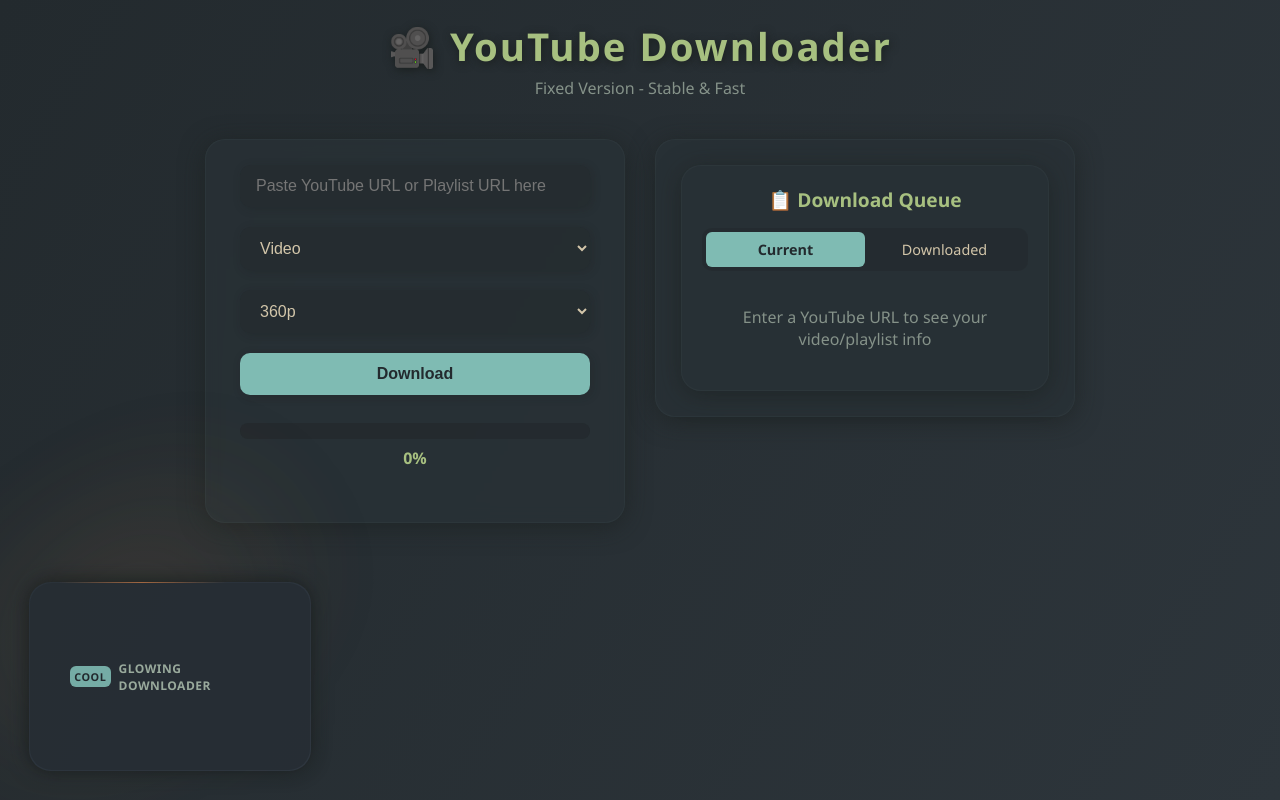
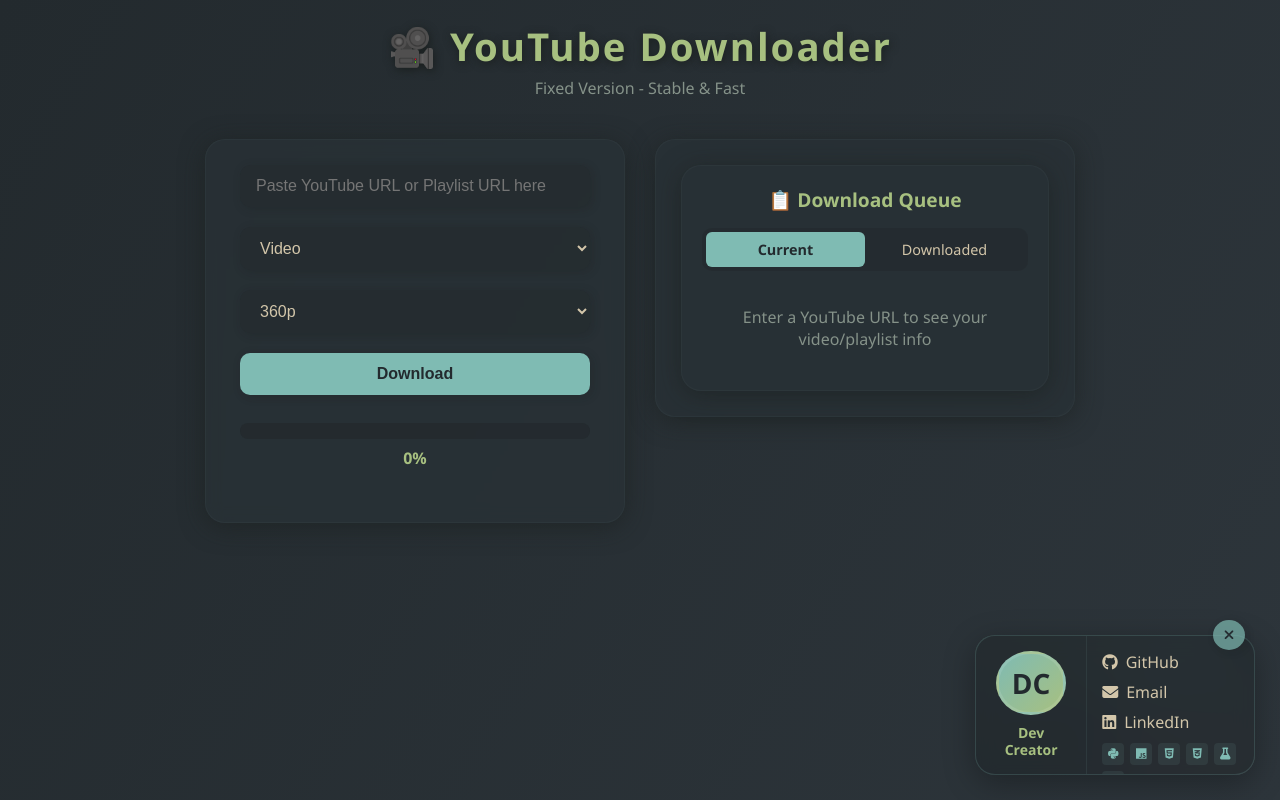
Before and after one commit to Sou1lah/YT-Downloader, a Flask app: page / in a window 1280 px wide. Run offline with Flask 3, Linux system fonts and the light colour scheme; parts of the project's set-up code (start-up, migrations or seed data) failed here and were passed over.

Commit message:
making i fit for railway

```diff
--- a/templates/index.html
+++ b/templates/index.html
@@ -17,22 +17,6 @@
             --progress-orange: #ffb347;
             --progress-green: #4caf50;
             --progress-red: #e67e80;
-
-            /* Glow card custom properties */
-            --card-color: hsl(210deg 15% 18%);
-            --text-color: #a7b8a8;
-            --card-radius: 24px;
-            --card-width: 320px;
-            --border-width: 2px;
-            --hue-speed: 0.8;
-            --animation-speed: 6s;
-            --interaction-speed: 0.55s;
-            --glow-scale: 1.5;
-            --scale-factor: 1;
-            --glow-blur: 6;
-            --glow-opacity: 0.6;
-            --glow-radius: 100;
-            --glow-rotate-unit: 1deg;
         }
 
         * {
@@ -58,7 +42,9 @@
             overflow-x: hidden;
         }
 
-        /* Glowing card styles */
+        /* =============================== */
+        /* GLOWING PERSONAL CARD STYLES */
+        /* =============================== */
         @property --hue {
             syntax: "<number>";
             inherits: true;
@@ -117,254 +103,283 @@
             initial-value: 0;
         }
 
-        .glow-card {
+        .glowing-card-container {
             position: fixed;
-            bottom: 30px;
-            left: 30px;
-            width: var(--card-width);
-            width: min(280px, var(--card-width));
-            aspect-ratio: 1.5/1;
-            color: var(--ef-fg);
+            bottom: 25px;
+            right: 25px;
+            z-index: 999;
+            width: 280px;
+            height: 140px;
+            pointer-events: none;
+        }
+
+        .glowing-card {
+            position: absolute;
+            width: 100%;
+            height: 100%;
+            border-radius: 20px;
+            background: rgba(35, 42, 46, 0.85);
+            backdrop-filter: blur(10px);
+            border: 1px solid rgba(127, 187, 179, 0.2);
+            box-shadow: 0 8px 32px rgba(0, 0, 0, 0.3);
+            display: flex;
+            overflow: hidden;
+            pointer-events: auto;
+            transition: all 0.3s ease;
+            transform: translateY(0);
+        }
+
+        .glowing-card:hover {
+            transform: translateY(-5px);
+            box-shadow: 0 12px 40px rgba(0, 0, 0, 0.4);
+            border-color: rgba(127, 187, 179, 0.4);
+        }
+
+        .glow-effect {
+            position: absolute;
+            width: 100%;
+            height: 100%;
+            border-radius: 20px;
+            overflow: hidden;
+            z-index: -1;
+        }
+
+        .glow-effect::before {
+            content: '';
+            position: absolute;
+            top: -50%;
+            left: -50%;
+            width: 200%;
+            height: 200%;
+            background: conic-gradient(
+                from 0deg,
+                transparent,
+                rgba(167, 192, 128, 0.2),
+                rgba(127, 187, 179, 0.3),
+                rgba(230, 126, 128, 0.2),
+                transparent
+            );
+            animation: rotateGlow 4s linear infinite;
+            filter: blur(20px);
+            opacity: 0.7;
+        }
+
+        @keyframes rotateGlow {
+            0% {
+                transform: rotate(0deg);
+            }
+            100% {
+                transform: rotate(360deg);
+            }
+        }
+
+        .profile-section {
+            width: 40%;
+            display: flex;
+            flex-direction: column;
+            align-items: center;
+            justify-content: center;
+            padding: 15px;
+            border-right: 1px solid rgba(127, 187, 179, 0.1);
+        }
+
+        .profile-pic {
+            width: 70px;
+            height: 70px;
+            border-radius: 50%;
+            background: linear-gradient(135deg, #7fbbb3, #a7c080);
             display: flex;
             align-items: center;
             justify-content: center;
-            z-index: 100;
-            border-radius: var(--card-radius);
+            font-size: 28px;
+            color: #232a2e;
+            font-weight: bold;
+            margin-bottom: 10px;
+            border: 3px solid rgba(255, 255, 255, 0.1);
+        }
+
+        .profile-name {
+            font-size: 14px;
+            font-weight: 600;
+            color: var(--ef-accent);
+            text-align: center;
+            line-height: 1.2;
+        }
+
+        .info-section {
+            width: 60%;
+            padding: 15px;
+            display: flex;
+            flex-direction: column;
+            justify-content: space-between;
+        }
+
+        .contact-info {
+            display: flex;
+            flex-direction: column;
+            gap: 8px;
+            margin-bottom: 10px;
+        }
+
+        .contact-item {
+            display: flex;
+            align-items: center;
+            gap: 8px;
+            font-size: 12px;
+            color: var(--ef-fg-muted);
+            transition: color 0.2s;
+        }
+
+        .contact-item:hover {
+            color: var(--ef-accent3);
+        }
+
+        .contact-item i {
+            font-size: 14px;
+            color: var(--ef-accent);
+            width: 16px;
+            text-align: center;
+        }
+
+        .contact-link {
+            text-decoration: none;
+            color: inherit;
+            display: flex;
+            align-items: center;
+            gap: 8px;
+            transition: all 0.2s;
+        }
+
+        .contact-link:hover {
+            color: var(--ef-accent3);
+            transform: translateX(2px);
+        }
+
+        .tech-stack {
+            display: flex;
+            gap: 6px;
+            flex-wrap: wrap;
+        }
+
+        .tech-icon {
+            width: 22px;
+            height: 22px;
+            background: rgba(127, 187, 179, 0.1);
+            border-radius: 4px;
+            display: flex;
+            align-items: center;
+            justify-content: center;
+            font-size: 12px;
+            color: var(--ef-accent3);
+            transition: all 0.2s;
+        }
+
+        .tech-icon:hover {
+            background: rgba(127, 187, 179, 0.2);
+            transform: translateY(-2px);
+        }
+
+        /* Toggle button for the card */
+        .card-toggle {
+            position: absolute;
+            top: -15px;
+            right: 10px;
+            background: var(--ef-accent3);
+            color: #232a2e;
+            border: none;
+            border-radius: 50%;
+            width: 30px;
+            height: 30px;
+            display: flex;
+            align-items: center;
+            justify-content: center;
             cursor: pointer;
-            transition: transform 0.3s ease;
-            opacity: 0.9;
+            font-size: 14px;
+            font-weight: bold;
+            z-index: 1000;
+            transition: all 0.2s;
+            opacity: 0.7;
+            pointer-events: auto;
+        }
 
-            &:hover {
-                transform: translateY(-5px);
-                opacity: 1;
+        .card-toggle:hover {
+            opacity: 1;
+            transform: scale(1.1);
+        }
 
-                > div {
-                    mix-blend-mode: darken;
-                    --text-color: var(--ef-accent);
-                    box-shadow: 0 0 calc(var(--white-shadow) * 1px)
-                        calc(var(--white-shadow) * 0.15px) rgba(167, 192, 128, 0.2);
-                    animation: shadow-pulse calc(var(--animation-speed) * 2) linear infinite;
-                    &:before {
-                        --bg-size: 15;
-                        animation-play-state: paused;
-                        transition: --bg-size var(--interaction-speed) ease;
-                    }
-                }
-                .glow {
-                    --glow-blur: 1.5;
-                    --glow-opacity: 0.6;
-                    --glow-scale: 2.5;
-                    --glow-radius: 0;
-                    --rotate: 900;
-                    --glow-rotate-unit: 0;
-                    --scale-factor: 1.25;
-                    animation-play-state: paused;
+        /* Hide/show animation */
+        .glowing-card-container.hidden {
+            transform: translateX(100%);
+            opacity: 0;
+            pointer-events: none;
+        }
 
-                    &:after {
-                        --glow-translate-y: 0;
-                        animation-play-state: paused;
-                        transition: --glow-translate-y 0s ease, --glow-blur 0.05s ease,
-                            --glow-opacity 0.05s ease, --glow-scale 0.05s ease,
-                            --glow-radius 0.05s ease;
-                    }
-                }
+        .glowing-card-container.hidden .glowing-card {
+            transform: translateX(100%);
+        }
+
+        /* Responsive design */
+        @media (max-width: 768px) {
+            .glowing-card-container {
+                width: 250px;
+                height: 130px;
+                bottom: 20px;
+                right: 20px;
             }
 
-            &:before,
-            &:after {
-                content: "";
-                display: block;
-                position: absolute;
-                width: 100%;
-                height: 100%;
-                border-radius: var(--card-radius);
+            .profile-pic {
+                width: 60px;
+                height: 60px;
+                font-size: 24px;
             }
 
-            > div {
-                position: absolute;
-                width: 100%;
-                height: 100%;
-                background: var(--card-color);
-                border-radius: calc(calc(var(--card-radius) * 0.9));
-                display: flex;
-                align-items: center;
-                justify-content: center;
-                font-weight: 800;
-                text-transform: uppercase;
-                font-stretch: 150%;
-                font-size: 14px;
-                font-size: clamp(12px, 1.5vmin, 18px);
-                color: var(--text-color);
-                padding: calc(var(--card-width) / 8);
-                letter-spacing: 0.5px;
-
-                span {
-                    display: inline-block;
-                    padding: 0.25em 0.4em;
-                    border-radius: 6px;
-                    background: var(--ef-accent3);
-                    color: var(--ef-bg);
-                    margin-right: 8px;
-                    font-weight: 900;
-                    font-size: 0.9em;
-                }
-
-                &:before {
-                    content: "";
-                    display: block;
-                    position: absolute;
-                    width: 100%;
-                    height: 100%;
-                    border-radius: calc(calc(var(--card-radius) * 0.9));
-                    box-shadow: 0 0 20px #1a1f1e;
-                    mix-blend-mode: color-burn;
-                    z-index: -1;
-                    background: hsl(210deg 15% 22%)
-                        radial-gradient(
-                            30% 30% at calc(var(--bg-x) * 1%) calc(var(--bg-y) * 1%),
-                            hsl(calc(calc(var(--hue) * var(--hue-speed)) * 1deg) 50% 70%)
-                                calc(0% * var(--bg-size)),
-                            hsl(calc(calc(var(--hue) * var(--hue-speed)) * 1deg) 45% 60%)
-                                calc(20% * var(--bg-size)),
-                            hsl(calc(calc(var(--hue) * var(--hue-speed)) * 1deg) 40% 50%)
-                                calc(40% * var(--bg-size)),
-                            transparent 100%
-                        );
-                    width: calc(100% + var(--border-width));
-                    height: calc(100% + var(--border-width));
-                    animation: hue-animation var(--animation-speed) linear infinite,
-                        rotate-bg var(--animation-speed) linear infinite;
-                    transition: --bg-size var(--interaction-speed) ease;
-                }
+            .profile-name {
+                font-size: 12px;
             }
 
-            .glow {
-                --glow-translate-y: 0;
-                display: block;
-                position: absolute;
-                width: calc(var(--card-width) / 5);
-                height: calc(var(--card-width) / 5);
-                animation: rotate var(--animation-speed) linear infinite;
-                transform: rotateZ(calc(var(--rotate) * var(--glow-rotate-unit)));
-                transform-origin: center;
-                border-radius: calc(var(--glow-radius) * 10px);
-                z-index: -1;
+            .contact-item {
+                font-size: 11px;
+            }
 
-                &:after {
-                    content: "";
-                    display: block;
-                    z-index: -2;
-                    filter: blur(calc(var(--glow-blur) * 10px));
-                    width: 130%;
-                    height: 130%;
-                    left: -15%;
-                    top: -15%;
-                    background: hsl(
-                        calc(calc(var(--hue) * var(--hue-speed)) * 1deg) 40% 50%
-                    );
-                    position: relative;
-                    border-radius: calc(var(--glow-radius) * 10px);
-                    animation: hue-animation var(--animation-speed) linear infinite;
-                    transform: scaleY(calc(var(--glow-scale) * var(--scale-factor) / 1.1))
-                        scaleX(calc(var(--glow-scale) * var(--scale-factor) * 1.2))
-                        translateY(calc(var(--glow-translate-y) * 1%));
-                    opacity: var(--glow-opacity);
-                }
+            .tech-icon {
+                width: 20px;
+                height: 20px;
+                font-size: 11px;
             }
         }
 
-        @keyframes shadow-pulse {
-            0%,
-            24%,
-            46%,
-            73%,
-            96% {
-                --white-shadow: 0.5;
+        @media (max-width: 480px) {
+            .glowing-card-container {
+                width: 220px;
+                height: 120px;
+                bottom: 15px;
+                right: 15px;
             }
-            12%,
-            28%,
-            41%,
-            63%,
-            75%,
-            82%,
-            98% {
-                --white-shadow: 2.5;
+
+            .profile-pic {
+                width: 50px;
+                height: 50px;
+                font-size: 20px;
             }
-            6%,
-            32%,
-            57% {
-                --white-shadow: 1.3;
+
+            .profile-name {
+                font-size: 11px;
             }
-            18%,
-            52%,
-            88% {
-                --white-shadow: 3.5;
+
+            .contact-item {
+                font-size: 10px;
+            }
+
+            .tech-icon {
+                width: 18px;
+                height: 18px;
+                font-size: 10px;
             }
         }
 
-        @keyframes rotate-bg {
-            0% {
-                --bg-x: 0;
-                --bg-y: 0;
-            }
-
-            25% {
-                --bg-x: 100;
-                --bg-y: 0;
-            }
-
-            50% {
-                --bg-x: 100;
-                --bg-y: 100;
-            }
-
-            75% {
-                --bg-x: 0;
-                --bg-y: 100;
-            }
-
-            100% {
-                --bg-x: 0;
-                --bg-y: 0;
-            }
-        }
-        @keyframes rotate {
-            from {
-                --rotate: -70;
-                --glow-translate-y: -65;
-            }
-
-            25% {
-                --glow-translate-y: -65;
-            }
-
-            50% {
-                --glow-translate-y: -65;
-            }
-
-            60%,
-            75% {
-                --glow-translate-y: -65;
-            }
-
-            85% {
-                --glow-translate-y: -65;
-            }
-
-            to {
-                --rotate: calc(360 - 70);
-                --glow-translate-y: -65;
-            }
-        }
-        @keyframes hue-animation {
-            0% {
-                --hue: 0;
-            }
-            100% {
-                --hue: 360;
-            }
-        }
-
+        /* =============================== */
+        /* EXISTING SITE STYLES */
+        /* =============================== */
         header {
             width: 100%;
             padding: 20px 0;
@@ -670,21 +685,13 @@
             border: 1px solid #a7c08040;
         }
 
-        /* Responsive design for glow card */
-        @media (max-width: 768px) {
-            .glow-card {
-                position: relative;
-                bottom: auto;
-                left: auto;
-                margin: 20px auto;
-                width: 250px;
-            }
-
-            .container {
-                margin-bottom: 40px;
-            }
+        /* Font Awesome icons */
+        .fa-brands, .fa-solid {
+            font-family: "Font Awesome 6 Brands", "Font Awesome 6 Free";
         }
     </style>
+    <!-- Font Awesome for icons -->
+    <link rel="stylesheet" href="https://cdnjs.cloudflare.com/ajax/libs/font-awesome/6.4.0/css/all.min.css">
 </head>
 <body>
     <header>
@@ -751,15 +758,50 @@
         </div>
     </div>
 
-    <!-- Glow Card at Bottom Left Corner -->
-    <div class="glow-card" role="button" onclick="toggleGlowCard()">
-        <span class="glow"></span>
-        <div>
-            <span>cool</span>Glowing Downloader
+    <!-- =============================== -->
+    <!-- GLOWING PERSONAL CARD -->
+    <!-- =============================== -->
+    <div class="glowing-card-container" id="personalCard">
+        <button class="card-toggle" id="cardToggle">
+            <i class="fas fa-times"></i>
+        </button>
+        <div class="glow-effect"></div>
+        <div class="glowing-card">
+            <div class="profile-section">
+                <div class="profile-pic">DC</div>
+                <div class="profile-name">Dev Creator</div>
+            </div>
+            <div class="info-section">
+                <div class="contact-info">
+                    <a href="https://github.com/yourusername" target="_blank" class="contact-link">
+                        <i class="fab fa-github"></i>
+                        <span>GitHub</span>
+                    </a>
+                    <a href="mailto:dev@example.com" class="contact-link">
+                        <i class="fas fa-envelope"></i>
+                        <span>Email</span>
+                    </a>
+                    <a href="https://linkedin.com/in/yourprofile" target="_blank" class="contact-link">
+                        <i class="fab fa-linkedin"></i>
+                        <span>LinkedIn</span>
+                    </a>
+                </div>
+                <div class="tech-stack">
+                    <div class="tech-icon" title="Python"><i class="fab fa-python"></i></div>
+                    <div class="tech-icon" title="JavaScript"><i class="fab fa-js"></i></div>
+                    <div class="tech-icon" title="HTML5"><i class="fab fa-html5"></i></div>
+                    <div class="tech-icon" title="CSS3"><i class="fab fa-css3-alt"></i></div>
+                    <div class="tech-icon" title="Flask"><i class="fas fa-flask"></i></div>
+                    <div class="tech-icon" title="Git"><i class="fab fa-git-alt"></i></div>
+                </div>
+            </div>
         </div>
     </div>
 
     <script>
+        // =============================== //
+        // EXISTING SITE JAVASCRIPT //
+        // =============================== //
         // DOM Elements
         const downloadForm = document.getElementById("download-form");
         const downloadBtn = document.getElementById("download-btn");
@@ -778,21 +820,46 @@
         let previewTimeout = null;
         let currentPreviewUrl = '';
 
-        // CSS Properties detection
-        if (typeof window.CSS.registerProperty === 'function') {
-            console.log('CSS.registerProperty supported 🎉');
-        } else {
-            console.log('CSS.registerProperty not supported - using fallback animations');
-            // Fallback for browsers without CSS.registerProperty
-            document.querySelectorAll('.glow-card .glow').forEach(glow => {
-                glow.style.animation = 'none';
-            });
+        // =============================== //
+        // GLOWING CARD JAVASCRIPT //
+        // =============================== //
+        const personalCard = document.getElementById('personalCard');
+        const cardToggle = document.getElementById('cardToggle');
+
+        // Toggle card visibility
+        function togglePersonalCard() {
+            personalCard.classList.toggle('hidden');
+            const isHidden = personalCard.classList.contains('hidden');
+            cardToggle.innerHTML = isHidden ? '<i class="fas fa-plus"></i>' : '<i class="fas fa-times"></i>';
+
+            // Save preference to localStorage
+            localStorage.setItem('personalCardHidden', isHidden);
         }
 
-        // Toggle glow card visibility
-        function toggleGlowCard() {
-            const card = document.querySelector('.glow-card');
-            card.style.opacity = card.style.opacity === '0.3' ? '0.9' : '0.3';
+        // Initialize card state from localStorage
+        function initPersonalCard() {
+            const isHidden = localStorage.getItem('personalCardHidden') === 'true';
+            if (isHidden) {
+                personalCard.classList.add('hidden');
+                cardToggle.innerHTML = '<i class="fas fa-plus"></i>';
+            }
+
+            // Add event listener to toggle button
+            cardToggle.addEventListener('click', togglePersonalCard);
+
+            // Auto-hide card after 10 seconds on first visit
+            const firstVisit = !localStorage.getItem('cardAutoHidden');
+            if (firstVisit) {
+                setTimeout(() => {
+                    if (!personalCard.classList.contains('hidden')) {
+                        personalCard.classList.add('hidden');
+                        cardToggle.innerHTML = '<i class="fas fa-plus"></i>';
+                        localStorage.setItem('cardAutoHidden', 'true');
+                    }
+                }, 10000);
+            }
+
+            console.log('Glowing personal card initialized');
         }
 
         // Filter quality options based on download type
@@ -1132,6 +1199,7 @@
             filterQualityOptions();
             setupTabs();
             resetUI();
+            initPersonalCard(); // Initialize the glowing personal card
 
             // Set up event listeners
             downloadType.addEventListener("change", filterQualityOptions);
@@ -1142,7 +1210,7 @@
                 previewPlaylist(e.target.value);
             });
 
-            console.log("YouTube Downloader UI initialized - with instant preview!");
+            console.log("YouTube Downloader UI initialized with glowing personal card!");
         }
 
         // Start the application when DOM is loaded
```
